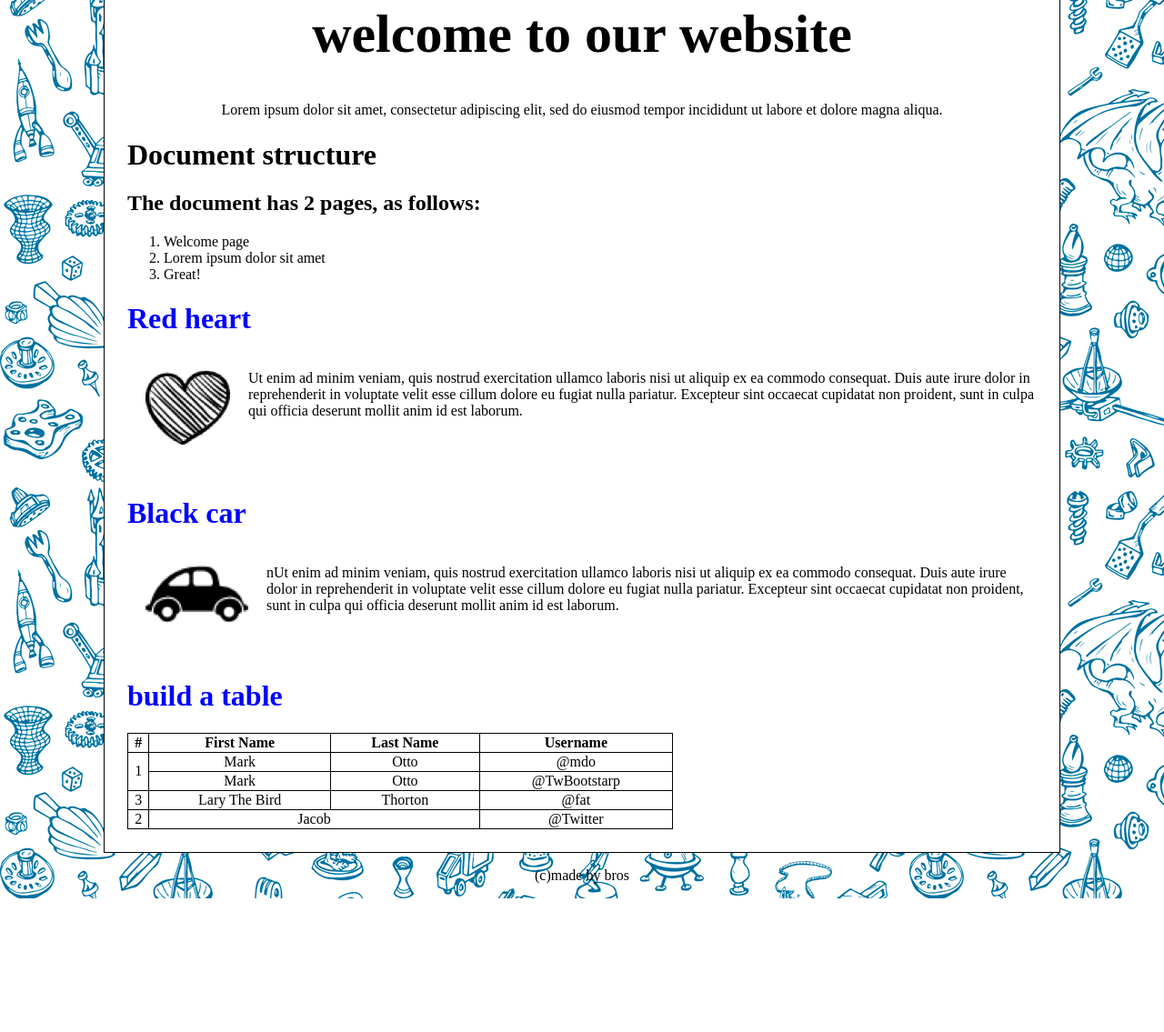
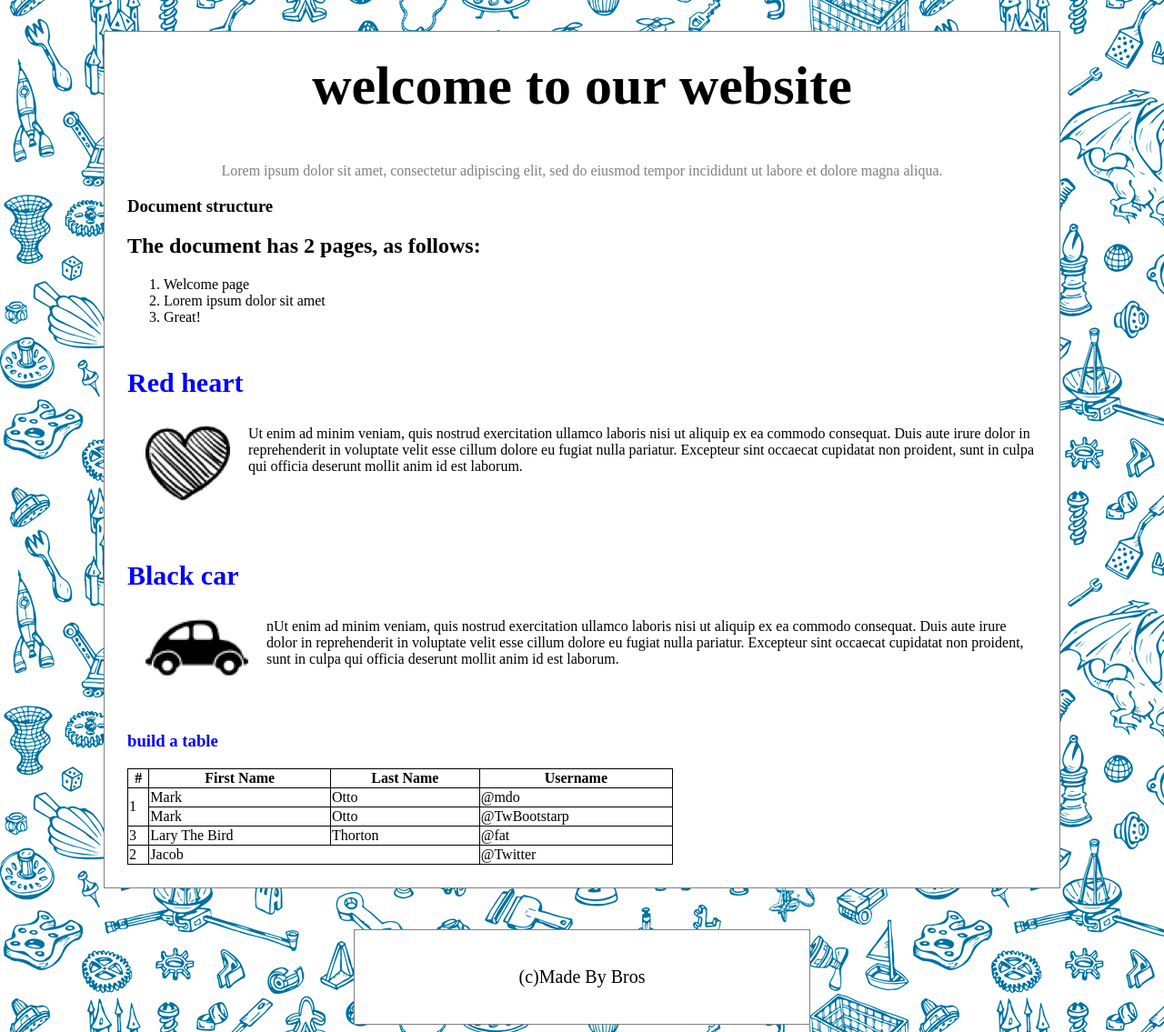
Before and after one commit to artembrodetskiy/htmlproject_task1, a plain HTML site: page index.html in a window 1280 px wide. Shown: the part 31-1166 px from the top of the page at 91% size. Before the commit the page ends 1019 px from the top, so only its background shows below. Drawn offline with Linux system fonts and the light colour scheme.

Commit message:
refactoring

```diff
--- a/index.html
+++ b/index.html
@@ -3,50 +3,43 @@
   <head>
     <meta charset="UTF-8">
     <title>title</title>
+    <link rel="stylesheet" type="text/css" href="style.css">
+  </head>
+  <body>
+    <article class="container">
+      <header>
+        <h1 class="main-headline">welcome to our website</h1>
+        <p class="intro">Lorem ipsum dolor sit amet, consectetur adipiscing elit, sed do eiusmod tempor incididunt ut labore et dolore magna aliqua. </p>
+      </header>
 
-    <style type="text/css">
-      table, th, td {
-        border: 1px solid black;
-        border-collapse: collapse;
-      }
-    </style>
-  </head>
-<!--
-  TODO:
-  1. избавиться от тэга big (он устаревший - см https://developer.mozilla.org/en/docs/Web/HTML/Element/big) использовать css для определения размера шрифта.
-  2. переместить все картинки в папку img/
-  3. вынести стили в <head>
--->
-  <body style="background-image: url('img/pattern.png')">
-    <div style="width: 1000px;text-align:center; background-color: white; margin-left: auto; margin-right: auto; padding: 25px; border: 1px solid black;">
-       <h1 align="center" style="font-size: 60px; margin-top: 0;">welcome to our website </h1>
-       <p align="left"; style="margin-left: auto; margin-right: auto; text-align:center">Lorem ipsum dolor sit amet, consectetur adipiscing elit, sed do eiusmod tempor incididunt ut labore et dolore magna aliqua. </p>
-        <h1 style="text-align:left">Document structure</h1>
-       <h2 style="text-align:left">The document has 2 pages, as follows:</h2>
-        <ol style="text-align:left">
+      <section>
+        <h1>Document structure</h1>
+        <h2>The document has 2 pages, as follows:</h2>
+        <ol>
           <li>Welcome page</li>
           <li>Lorem ipsum dolor sit amet</li>
           <li>Great!</li>
         </ol>
-        <h1 style="text-align:left;color: blue;">Red heart</h1>
-     <div align="left" style="overflow: auto; padding-bottom: 35px;">
-        <p style="text-align:left">
-          <img style="float: left; padding: 0 20px" src="img/heart.png">Ut enim ad minim veniam, quis nostrud exercitation ullamco laboris nisi ut aliquip ex ea commodo consequat. Duis aute irure dolor in reprehenderit in voluptate velit esse cillum dolore eu fugiat nulla pariatur. Excepteur sint occaecat cupidatat non proident, sunt in culpa qui officia deserunt mollit anim id est laborum.
+      </section>
+
+      <section class="aboveimg">
+        <h1 class="nameofimg">Red heart</h1>
+        <p>
+          <img src="img/heart.png">Ut enim ad minim veniam, quis nostrud exercitation ullamco laboris nisi ut aliquip ex ea commodo consequat. Duis aute irure dolor in reprehenderit in voluptate velit esse cillum dolore eu fugiat nulla pariatur. Excepteur sint occaecat cupidatat non proident, sunt in culpa qui officia deserunt mollit anim id est laborum.
         </p>
-      </div>
-      <h1 style="text-align:left;color: blue;clear: both;">Black car</h1>
-      <!-- TODO: проверить есть ли у тэга <div> аттрибут "floatc" (можно найти тут - https://developer.mozilla.org/en-US/docs/Web/HTML/Element/div) -->
-          <div align="left" style="
-          overflow: auto;
-          padding-bottom: 35px;">
+      </section>
 
-          <p>
-            <img src="img/transport.png" style="float: left; padding: 0 20px" >
-            nUt enim ad minim veniam, quis nostrud exercitation ullamco laboris nisi ut aliquip ex ea commodo consequat. Duis aute irure dolor in reprehenderit in voluptate velit esse cillum dolore eu fugiat nulla pariatur. Excepteur sint occaecat cupidatat non proident, sunt in culpa qui officia deserunt mollit anim id est laborum.
-          </p>
-        </div>
-        <h1 style="text-align:left;color: blue;">build a table</h1>
-        <table style="width: 600px">
+      <section class="aboveimg">
+        <h1 class="nameofimg">Black car</h1>
+        <p>
+          <img src="img/transport.png">
+          nUt enim ad minim veniam, quis nostrud exercitation ullamco laboris nisi ut aliquip ex ea commodo consequat. Duis aute irure dolor in reprehenderit in voluptate velit esse cillum dolore eu fugiat nulla pariatur. Excepteur sint occaecat cupidatat non proident, sunt in culpa qui officia deserunt mollit anim id est laborum.
+        </p>
+      </section>
+
+      <section>
+        <h1 class="build-a-table">build a table</h1>
+        <table>
           <tr>
             <th>#</th>
             <th>First Name</th>
@@ -76,10 +69,11 @@
             <td>@Twitter</td>
           </tr>
         </table>
-      </div>
-    </div>
-    <div>
-      <p align="center">(с)made by bros</p>
-    </div>
+      </section>
+    </article>
+
+    <footer class="second-container">
+      <p>(с)Made By Bros</p>
+    </footer>
   </body>
 </html>
--- /dev/null
+++ b/style.css
@@ -0,0 +1,73 @@
+table, th, td {
+  border: 1px solid black;
+  border-collapse: collapse;
+}
+
+body {
+  background-image: url('img/pattern.png')
+}
+table {
+  width: 600px
+
+}
+
+.container {
+  background-color: white;
+  border: 1px solid grey;
+  margin-bottom: 45px;
+  margin-left: auto;
+  margin-right: auto;
+  margin-top: 65px;
+  padding: 25px;
+  width: 1000px;
+}
+
+.main-headline {
+  font-size: 60px;
+  margin-top: 0;
+  text-align: center;
+}
+
+.intro{
+  text-align: left;
+  margin-left: auto;
+  margin-right: auto;
+  text-align:center;
+  color: gray;
+}
+
+
+/*sections*/
+.aboveimg {
+  overflow: auto;
+  padding-bottom: 35px;
+  text-align: left;
+}
+
+.nameofimg {
+  color: blue;
+  font-size: 30px
+}
+
+img {
+  float: left;
+  padding: 0 20px;
+}
+/*end*/
+
+.build-a-table{
+  text-align: left;
+  color: blue;
+}
+/*footer*/
+.second-container{
+  background-color: white;
+  border: 1px solid grey;
+  margin-left: auto;
+  margin-right: auto;
+  padding-bottom: 20px;
+  padding-top: 20px;
+  width: 500px;
+  text-align: center;
+  font-size: 20px;
+}
```
